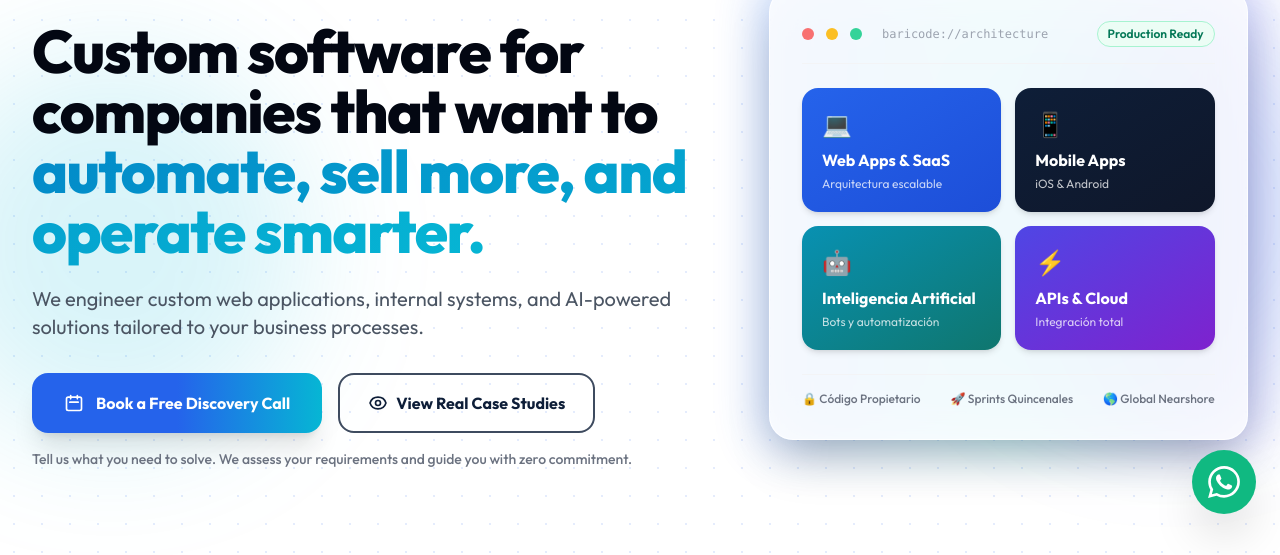
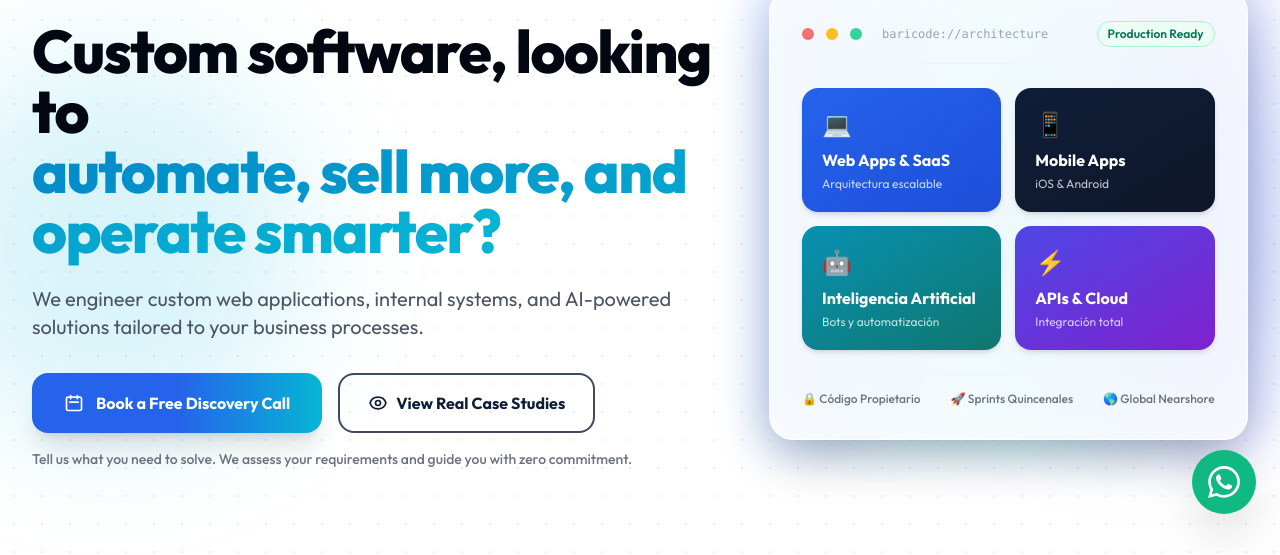
Before and after one commit to NicoSamBaricode/paginaBaricode, a plain HTML site: page index.html in a window 1280 px wide. Shown: the part 246-801 px from the top of the page. Drawn offline with nearby package versions, Linux system fonts and the light colour scheme.

Commit message:
fix: actualizar titulo de portada a formato pregunta y renombrar Hotel Nico a Hotel Bari Code PMS

```diff
--- a/index.html
+++ b/index.html
@@ -4,7 +4,7 @@
     <meta charset="UTF-8">
     <meta name="viewport" content="width=device-width, initial-scale=1.0">
     <title>Bari Code | Desarrollo de Software a Medida, Apps & Automatización con IA</title>
-    <meta name="description" content="Software a medida para empresas que quieren automatizar, vender más y operar mejor. Diseñamos aplicaciones web, apps móviles y soluciones con IA en Argentina, Latam, España y USA.">
+    <meta name="description" content="Software a medida, ¿querés automatizar, vender más y operar mejor? Diseñamos aplicaciones web, apps móviles y soluciones con IA en Argentina, Latam, España y USA.">
     <meta name="keywords" content="desarrollo de software a medida, empresa de desarrollo de software Argentina, automatizacion con inteligencia artificial para empresas, desarrollo de aplicaciones web, chatbots con IA para empresas, custom software development company, nearshore software development Argentina">
     <link rel="canonical" href="https://bari-code.com/">
 
@@ -12,13 +12,13 @@
     <meta property="og:type" content="website">
     <meta property="og:url" content="https://bari-code.com/">
     <meta property="og:title" content="Bari Code | Software a Medida & Automatización con IA">
-    <meta property="og:description" content="Creamos aplicaciones web, sistemas internos y soluciones con IA adaptadas a los procesos de tu negocio. Clientes en Argentina, Latam, España y EE. UU.">
+    <meta property="og:description" content="Software a medida, ¿querés automatizar, vender más y operar mejor? Diseñamos aplicaciones web, sistemas internos y soluciones con IA adaptadas a los procesos de tu negocio.">
     <meta property="og:image" content="https://bari-code.com/logo.png">
 
     <!-- Twitter Card -->
     <meta name="twitter:card" content="summary_large_image">
     <meta name="twitter:title" content="Bari Code | Software a Medida & Automatización con IA">
-    <meta name="twitter:description" content="Software a medida para empresas que quieren automatizar, vender más y operar mejor.">
+    <meta name="twitter:description" content="Software a medida, ¿querés automatizar, vender más y operar mejor?">
     <meta name="twitter:image" content="https://bari-code.com/logo.png">
 
     <link rel="icon" type="image/png" href="favicon.PNG">
@@ -187,8 +187,8 @@
 
                     <!-- Main Value Proposition Title -->
                     <h1 class="text-4xl sm:text-5xl lg:text-6xl font-extrabold text-gray-950 mb-6 leading-[1.15] tracking-tight">
-                        <span data-i18n="hero_title_line1">Software a medida para empresas que quieren</span><br>
-                        <span class="text-gradient" data-i18n="hero_title_gradient">automatizar, vender más y operar mejor.</span>
+                        <span data-i18n="hero_title_line1">Software a medida, ¿querés</span><br>
+                        <span class="text-gradient" data-i18n="hero_title_gradient">automatizar, vender más y operar mejor?</span>
                     </h1>
 
                     <!-- Subtitle -->
@@ -537,7 +537,7 @@
                     </div>
                 </div>
 
-                <!-- Case 3: Hotel Nico PMS -->
+                <!-- Case 3: Hotel Bari Code PMS -->
                 <div class="group bg-white rounded-3xl overflow-hidden shadow-md hover:shadow-2xl hover-lift border border-gray-100 flex flex-col justify-between">
                     <div>
                         <div class="relative h-60 bg-gradient-to-br from-emerald-500 via-teal-600 to-cyan-700 overflow-hidden flex items-center justify-center">
@@ -551,7 +551,7 @@
                         </div>
 
                         <div class="p-7">
-                            <h3 class="text-2xl font-extrabold text-gray-950 mb-2" data-i18n="case3_title">Hotel Nico - PMS Hotelero</h3>
+                            <h3 class="text-2xl font-extrabold text-gray-950 mb-2" data-i18n="case3_title">Hotel Bari Code - PMS Hotelero</h3>
                             <p class="text-gray-600 text-sm leading-relaxed mb-4" data-i18n="case3_desc">
                                 Sistema de gestión integral para alojamientos turísticos y hoteles independientes. Centraliza reservas, calendario de disponibilidad en tiempo real, facturación y gobernanza operativa.
                             </p>
--- a/js/case-modal.js
+++ b/js/case-modal.js
@@ -57,7 +57,7 @@ const caseStudiesData = {
         serviceKey: "opt_web_app"
     },
     "hotel-nico": {
-        title: "Hotel Nico - PMS Hotelero",
+        title: "Hotel Bari Code - PMS Hotelero",
         badge: "Hospitality & Gestión Hotelera",
         clientType: "Hoteles Boutique, Cabañas y Alojamientos Turísticos",
         summary: "Sistema PMS para control de reservas, check-in digital, gobernanza y facturación.",
--- a/js/i18n.js
+++ b/js/i18n.js
@@ -16,8 +16,8 @@ const translations = {
         "hero_badge_ai": "Inteligencia Artificial Aplicada",
         "hero_badge_availability": "Proyectos 100% a medida",
         "hero_badge_international": "Clientes en Arg, Latam, USA y España",
-        "hero_title_line1": "Software a medida para empresas que quieren",
-        "hero_title_gradient": "automatizar, vender más y operar mejor.",
+        "hero_title_line1": "Software a medida, ¿querés",
+        "hero_title_gradient": "automatizar, vender más y operar mejor?",
         "hero_subtitle": "Diseñamos aplicaciones web, sistemas internos y soluciones con inteligencia artificial adaptadas a los procesos de tu negocio.",
         "hero_cta_primary": "Agendar diagnóstico sin cargo",
         "hero_cta_secondary": "Ver casos reales",
@@ -84,7 +84,7 @@ const translations = {
 
         // Case 3
         "case3_tag": "Gestión Hotelera (PMS)",
-        "case3_title": "Hotel Nico - PMS Hotelero",
+        "case3_title": "Hotel Bari Code - PMS Hotelero",
         "case3_desc": "Sistema de gestión integral para alojamientos turísticos y hoteles independientes. Centraliza reservas, calendario de disponibilidad en tiempo real, facturación y gobernanza operativa.",
         "case3_stat": "0 overbookings | Ahorro de 4 horas diarias de administración",
 
@@ -184,8 +184,8 @@ const translations = {
         "hero_badge_ai": "Applied Artificial Intelligence",
         "hero_badge_availability": "100% Tailored Development",
         "hero_badge_international": "Clients in US, Spain, Arg & Latam",
-        "hero_title_line1": "Custom software for companies that want to",
-        "hero_title_gradient": "automate, sell more, and operate smarter.",
+        "hero_title_line1": "Custom software, looking to",
+        "hero_title_gradient": "automate, sell more, and operate smarter?",
         "hero_subtitle": "We engineer custom web applications, internal systems, and AI-powered solutions tailored to your business processes.",
         "hero_cta_primary": "Book a Free Discovery Call",
         "hero_cta_secondary": "View Real Case Studies",
@@ -252,7 +252,7 @@ const translations = {
 
         // Case 3
         "case3_tag": "Hospitality & Hotel PMS",
-        "case3_title": "Hotel Nico - PMS Platform",
+        "case3_title": "Hotel Bari Code - PMS Platform",
         "case3_desc": "Full Property Management System for boutique hotels and independent resorts. Unifies live reservation calendars, housekeeping workflows, invoicing, and occupancy reporting.",
         "case3_stat": "0 overbookings | 4 daily hours saved in repetitive administration",
 
```
Also changed, not shown: casos/hotel-nico.html (+4 -4 lines).
